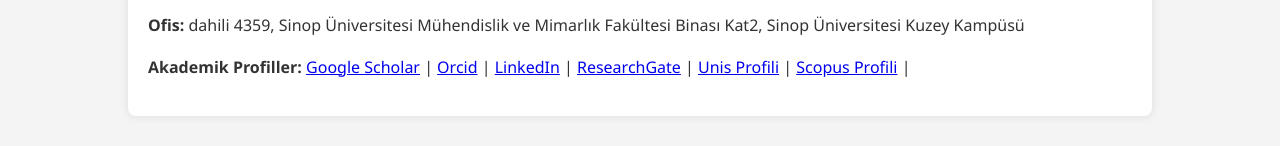
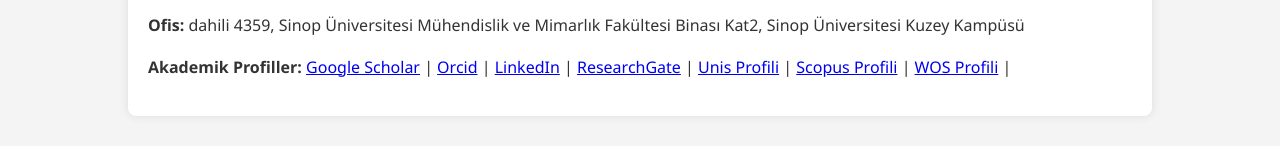
Before and after one commit to yavuz-unal/yavuz-unal.github.io, a plain HTML site: page index.html in a window 1280 px wide. Shown: the part 6765-6911 px from the top of the page. Drawn offline with Linux system fonts and the light colour scheme.

Commit message:
Update index.html

```diff
--- a/index.html
+++ b/index.html
@@ -801,6 +801,7 @@
                 <a href="https://www.researchgate.net/profile/Yavuz-Unal" target="_blank">ResearchGate</a> |
                 <a href="https://unis.sinop.edu.tr/akademisyen-detay/yunal" target="_blank">Unis Profili</a> |
                 <a href="https://www.scopus.com/authid/detail.uri?authorId=46061541800" target="_blank">Scopus Profili</a> |
+                <a href="https://www.webofscience.com/wos/author/record/MZS-0406-2025" target="_blank">WOS Profili</a> |
             </p>
         </section>
     </div>
```
